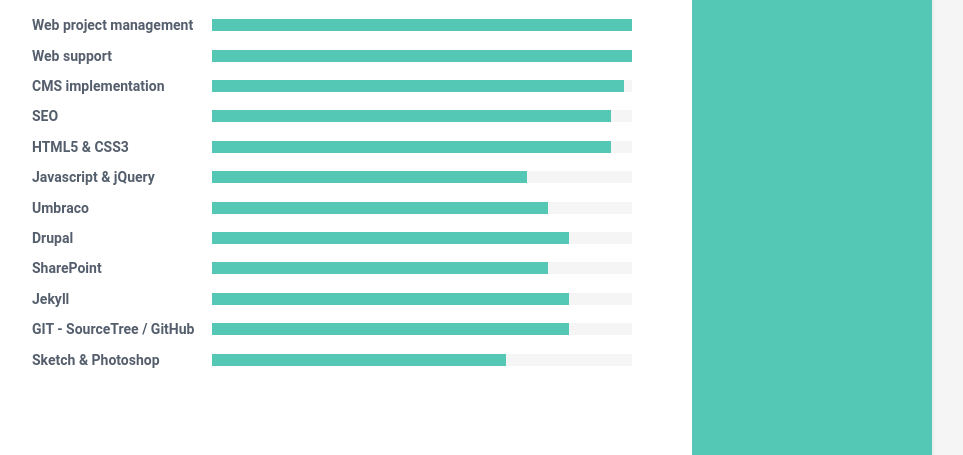
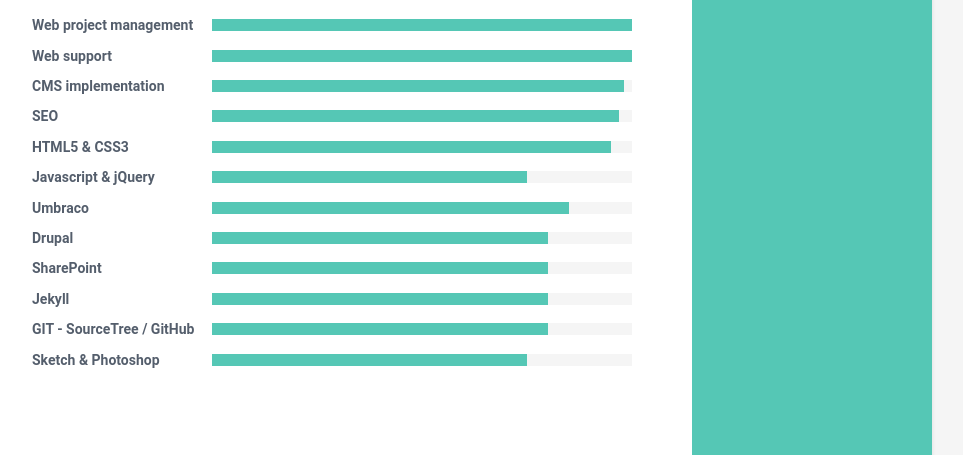
Before and after one commit to yukiob/online-cv, a Jekyll site: the page built from index.html, in a window 1280 px wide. Shown: the part 2301-2756 px from the top of the page, without its empty margins (188-1151 px from the left). Built offline with Jekyll 4.4.1, drawn with Linux system fonts in a browser that asks for light colours.

Commit message:
Update skills.html

```diff
--- a/_includes/skills.html
+++ b/_includes/skills.html
@@ -28,7 +28,7 @@
                     <div class="item">
                         <h3 class="level-title">SEO</h3>
                         <div class="level-bar">
-                            <div class="level-bar-inner" data-level="95%">
+                            <div class="level-bar-inner" data-level="97%">
                             </div>
                         </div><!--//level-bar-->
                     </div><!--//item-->
@@ -52,7 +52,7 @@
                     <div class="item">
                         <h3 class="level-title">Umbraco</h3>
                         <div class="level-bar">
-                            <div class="level-bar-inner" data-level="80%">
+                            <div class="level-bar-inner" data-level="85%">
                             </div>
                         </div><!--//level-bar-->
                     </div><!--//item-->
@@ -60,7 +60,7 @@
                     <div class="item">
                         <h3 class="level-title">Drupal</h3>
                         <div class="level-bar">
-                            <div class="level-bar-inner" data-level="85%">
+                            <div class="level-bar-inner" data-level="80%">
                             </div>
                         </div><!--//level-bar-->
                     </div><!--//item-->
@@ -76,7 +76,7 @@
                     <div class="item">
                         <h3 class="level-title">Jekyll</h3>
                         <div class="level-bar">
-                            <div class="level-bar-inner" data-level="85%">
+                            <div class="level-bar-inner" data-level="80%">
                             </div>
                         </div><!--//level-bar-->
                     </div><!--//item-->
@@ -84,7 +84,7 @@
                     <div class="item">
                         <h3 class="level-title">GIT - SourceTree / GitHub</h3>
                         <div class="level-bar">
-                            <div class="level-bar-inner" data-level="85%">
+                            <div class="level-bar-inner" data-level="80%">
                             </div>
                         </div><!--//level-bar-->
                     </div><!--//item-->
@@ -92,7 +92,7 @@
                     <div class="item">
                         <h3 class="level-title">Sketch &amp; Photoshop</h3>
                         <div class="level-bar">
-                            <div class="level-bar-inner" data-level="70%">
+                            <div class="level-bar-inner" data-level="75%">
                             </div>
                         </div><!--//level-bar-->
                     </div><!--//item-->
```
